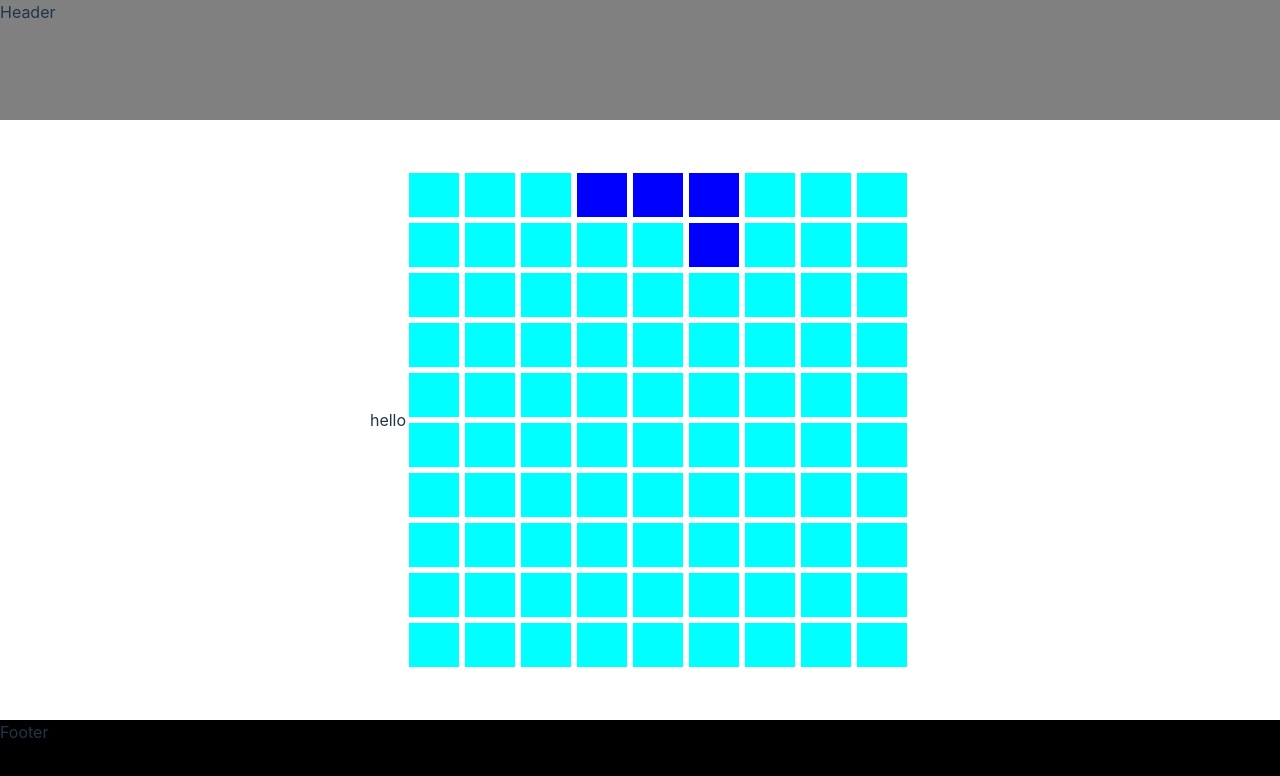
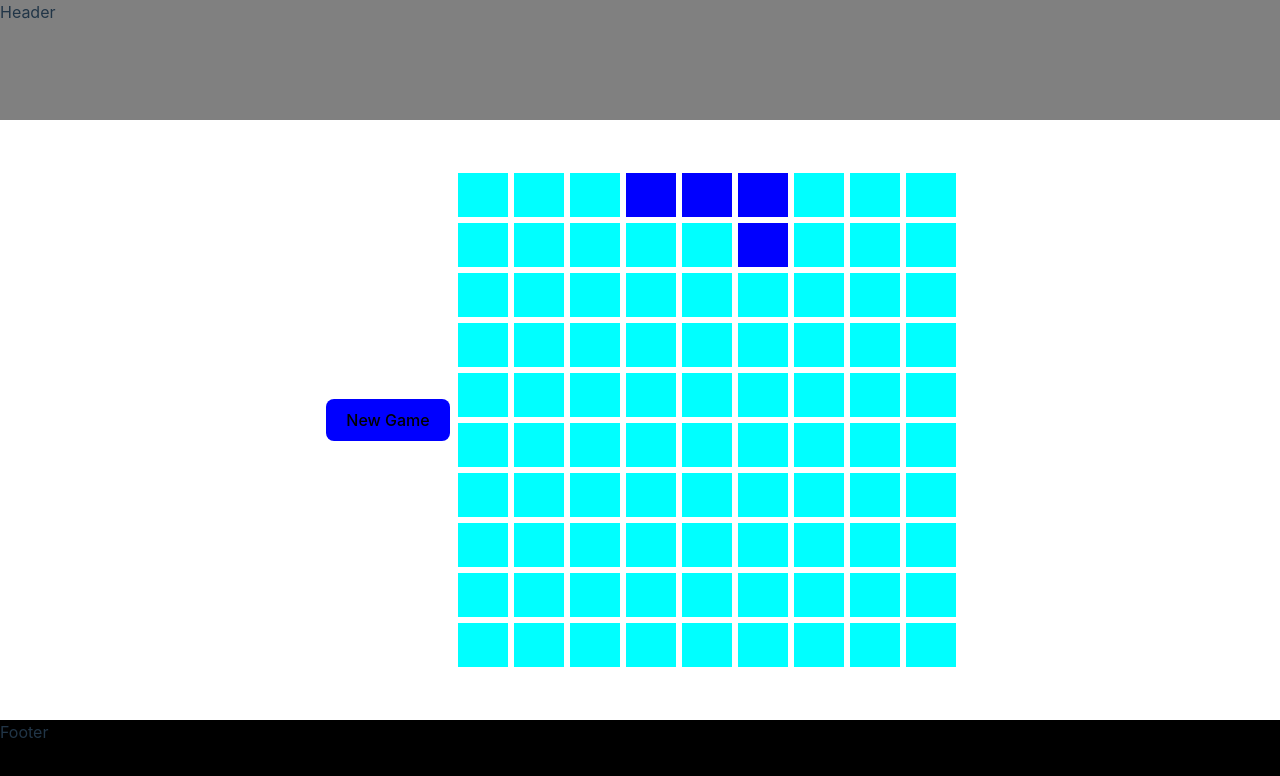
Before and after one commit to IgnacioFurio/ifj-tetris_react, a React (Vite) app: page / in a window 1280 px wide. Shown: the top 776 px of the page. Built offline with nearby package versions, Linux system fonts and the light colour scheme.

Commit message:
created the start button so a new game can begin

```diff
--- a/src/common/Board/Board.css
+++ b/src/common/Board/Board.css
@@ -20,6 +20,16 @@
     background-color: aqua;
 }
 
+.button{
+    margin: 5px;
+    background-color: blue;
+
+    transition: 0.5s;
+}
+.button:hover{
+    background-color: rgb(71, 71, 190);
+}
+
 .JDesign{
     background-color: blue;
 }
--- a/src/common/Board/Board.jsx
+++ b/src/common/Board/Board.jsx
@@ -1,11 +1,11 @@
-import React from 'react'
+import React, { useEffect } from 'react'
 import "./Board.css"
 
-export const Board = ({board, piece, onKeyDown}) => {
+export const Board = ({board, piece, onKeyDown, button}) => {
 
     return (
         <div className='tetrisDesign'>
-        <div className='button'>hello</div>
+        <button className='button' onClick={button}>New Game</button>
         <div className='boardDesign' onKeyDown={onKeyDown}>
             <div className='rowDesign'>
                 {board[0][0] === "_" ? <div className='colDesign'></div> : <div className={piece}></div>}
--- a/src/pages/Tetris/Tetris.jsx
+++ b/src/pages/Tetris/Tetris.jsx
@@ -67,7 +67,27 @@ export const Tetris = () => {
     setDirection(e.key);
   };
 
+  //reset everything
+  const newGame = (e) => {
+    setBoard([
+      ["_","_","_","_","_","_","_","_","_"],
+      ["_","_","_","_","_","_","_","_","_"],
+      ["_","_","_","_","_","_","_","_","_"],
+      ["_","_","_","_","_","_","_","_","_"],
+      ["_","_","_","_","_","_","_","_","_"],
+      ["_","_","_","_","_","_","_","_","_"],
+      ["_","_","_","_","_","_","_","_","_"],
+      ["_","_","_","_","_","_","_","_","_"],
+      ["_","_","_","_","_","_","_","_","_"],
+      ["_","_","_","_","_","_","_","_","_"],
+    ]);
+
+    setInsertPiece(true);
+    setPieceDesign("")
+    setDirection("");
+    setRotationState(0)
+  }
   return (
-    <Board board={board} piece={pieceDesign} onKeydown={(e) => detectKeyDown(e)}/>
+    <Board board={board} piece={pieceDesign} onKeydown={(e) => detectKeyDown(e)} button={(e) => newGame(e)}/>
   );
 };
```
